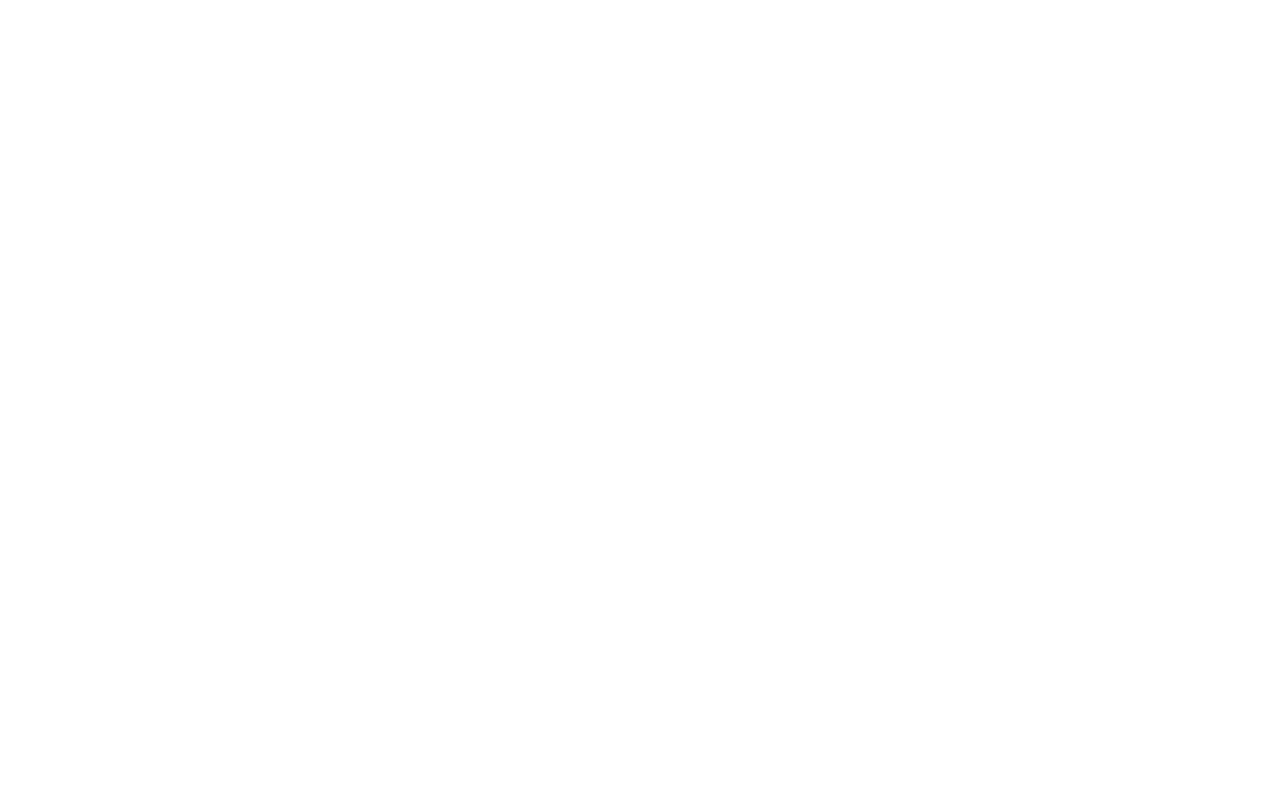
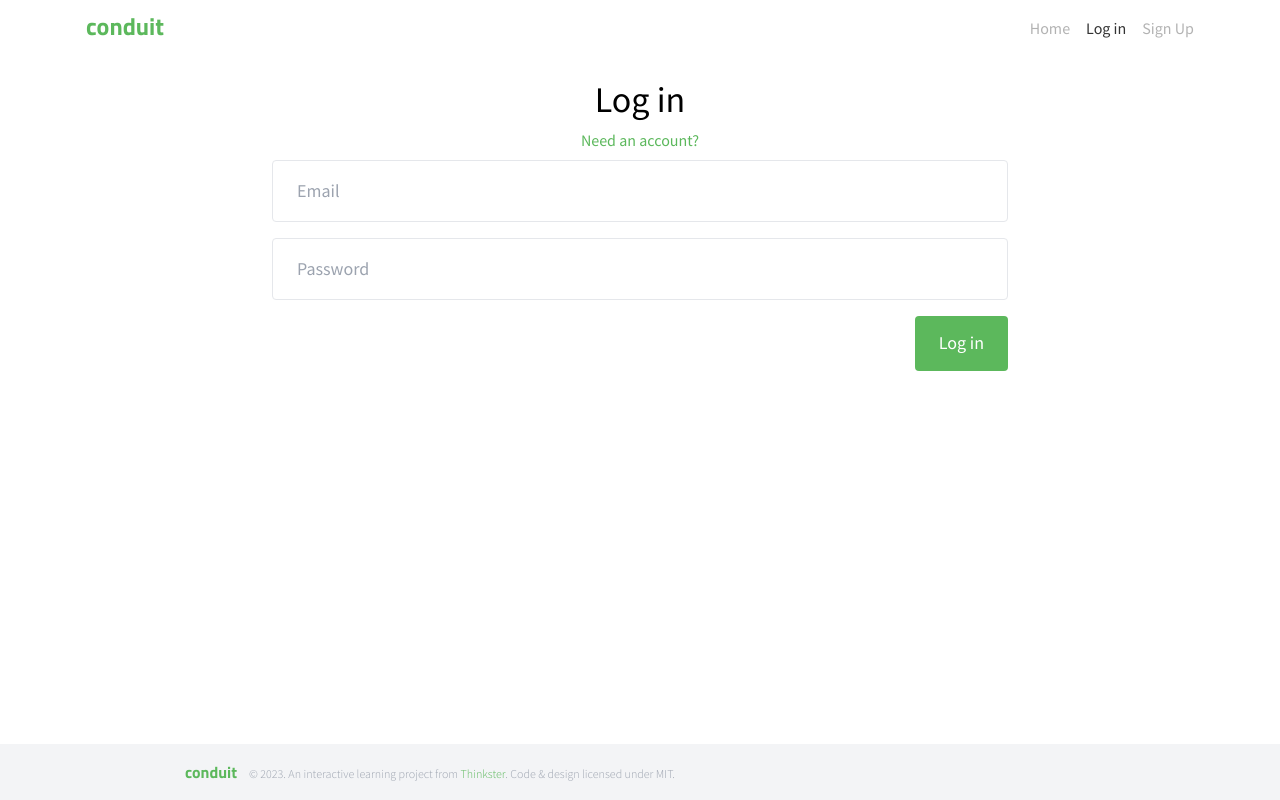
Before and after one commit to cskim9410/realworld, a React (Create React App) app: page /login in a window 1280 px wide. Before the commit this address had no page. Built offline with nearby package versions, Linux system fonts and the light colour scheme; a web font is replaced by a local one.

Commit message:
Style: footer css 변경

```diff
--- a/src/App.tsx
+++ b/src/App.tsx
@@ -3,6 +3,7 @@ import { Route, Routes } from "react-router-dom";
 import Home from "./pages/home/Home";
 import axios, { AxiosError } from "axios";
 import { SWRConfig } from "swr";
+import Login from "./pages/login/Login";
 
 function App() {
   axios.defaults.baseURL = "https://api.realworld.io";
@@ -24,6 +25,7 @@ function App() {
       <Routes>
         <Route path="/" element={<Layout />}>
           <Route path="/" element={<Home />}></Route>
+          <Route path="/login" element={<Login />}></Route>
         </Route>
       </Routes>
     </SWRConfig>
--- a/src/components/layout/Footer.tsx
+++ b/src/components/layout/Footer.tsx
@@ -1,7 +1,7 @@
 import { Link } from "react-router-dom";
 const Footer = () => {
   return (
-    <div className="bg-gray-100 relative bottom-0 py-4 w-full mt-[3rem]">
+    <footer className="bg-gray-100 absolute bottom-0 py-4 w-full mt-[3rem]">
       <div className="px-[15px] md:max-w-[720px] sm:max-w-[576px] lg:max-w-[940px] mx-auto">
         <Link to="/" className="text-green font-logo">
           conduit
@@ -14,7 +14,7 @@ const Footer = () => {
           . Code &amp; design licensed under MIT.
         </span>
       </div>
-    </div>
+    </footer>
   );
 };
 export default Footer;
--- a/src/components/layout/index.tsx
+++ b/src/components/layout/index.tsx
@@ -4,11 +4,11 @@ import { Outlet } from "react-router-dom";
 
 const Layout = () => {
   return (
-    <div>
+    <>
       <Header />
       <Outlet />
       <Footer />
-    </div>
+    </>
   );
 };
 export default Layout;
--- a/src/index.css
+++ b/src/index.css
@@ -7,6 +7,12 @@
     @apply mx-auto lg:max-w-[1140px] md:max-w-[720px] sm:max-w-[576px];
   }
 } */
+
+html {
+  min-height: 100vh;
+  position: relative;
+  padding-bottom: 100px;
+}
 
 body {
   margin: 0;
--- /dev/null
+++ b/src/pages/login/Login.tsx
@@ -0,0 +1,24 @@
+import { Link } from "react-router-dom";
+const Login = () => {
+  return (
+    <div className="mx-auto max-w-[60%] text-center">
+      <div className="mt-6 px-4">
+        <h1 className="text-4xl font-medium mb-2">Log in</h1>
+        <p className="mb-2">
+          <Link
+            to="/register"
+            className="text-green mb-4 hover:text-darkGreen hover:underline"
+          >
+            Need an account?
+          </Link>
+        </p>
+        <form>
+          <input type="text" placeholder="Email" className="input" />
+          <input type="password" placeholder="Password" className="input" />
+          <button className="confirm-btn block ml-auto">Log in</button>
+        </form>
+      </div>
+    </div>
+  );
+};
+export default Login;
--- a/tailwind.config.js
+++ b/tailwind.config.js
@@ -5,6 +5,7 @@ module.exports = {
     extend: {
       colors: {
         green: "#5CB85C",
+        darkGreen: "#449d44",
         active: "rgba(0, 0, 0, 0.8)",
         hoverLink: "rgba(0, 0, 0, 0.6)",
         unActive: "rgba(0, 0, 0, 0.3)",
@@ -28,6 +29,14 @@ module.exports = {
           "@apply mx-auto lg:max-w-[1140px] md:max-w-[720px] sm:max-w-[576px]":
             "",
         },
+        ".input": {
+          "@apply px-6 py-4 rounded text-lg border mb-4 focus:outline-1 focus:outline-blue-400 w-full":
+            "",
+        },
+        ".confirm-btn": {
+          "@apply px-6 py-4 rounded text-lg text-white bg-green leading-[1.25] hover:bg-darkGreen":
+            "",
+        },
       });
     },
   ],
```
